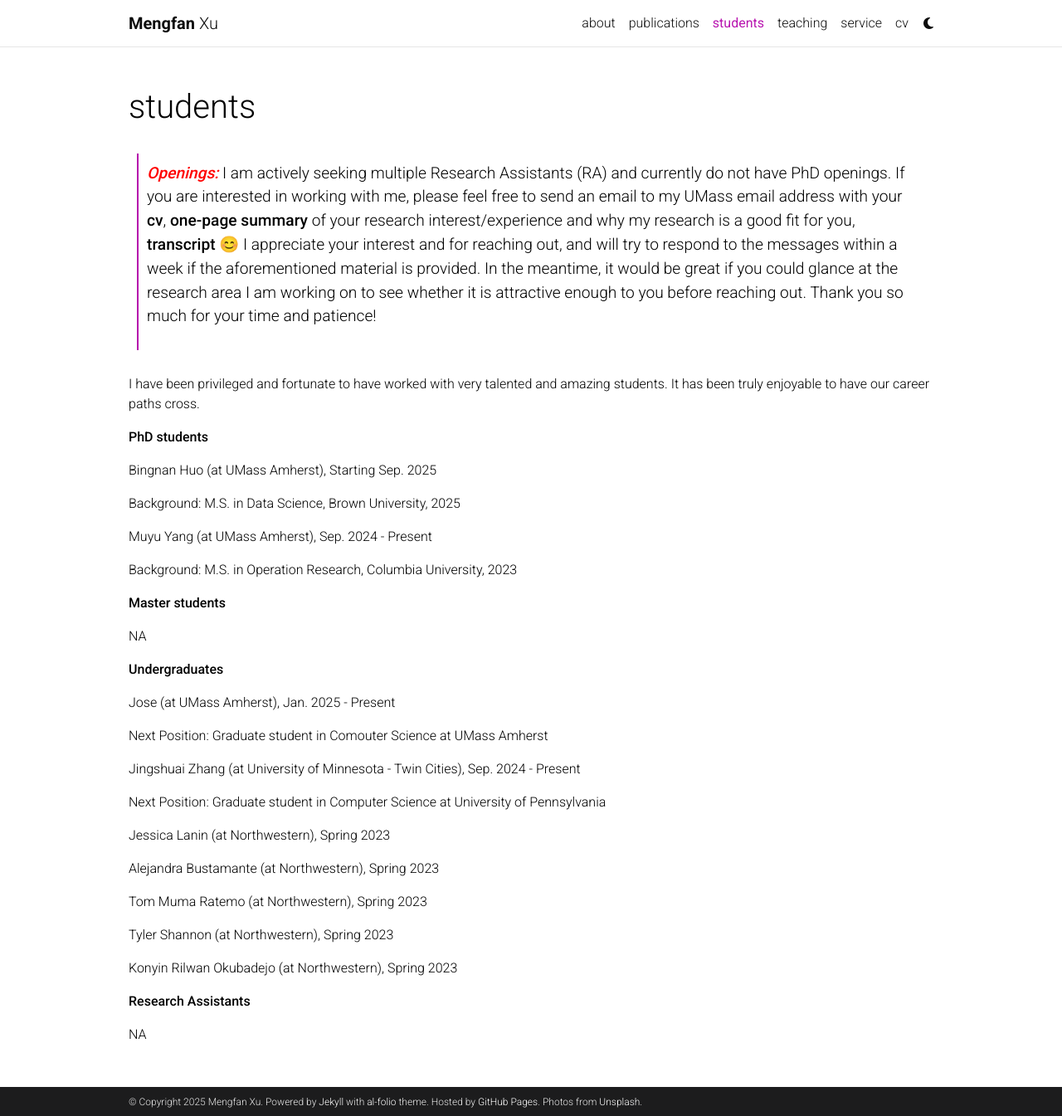
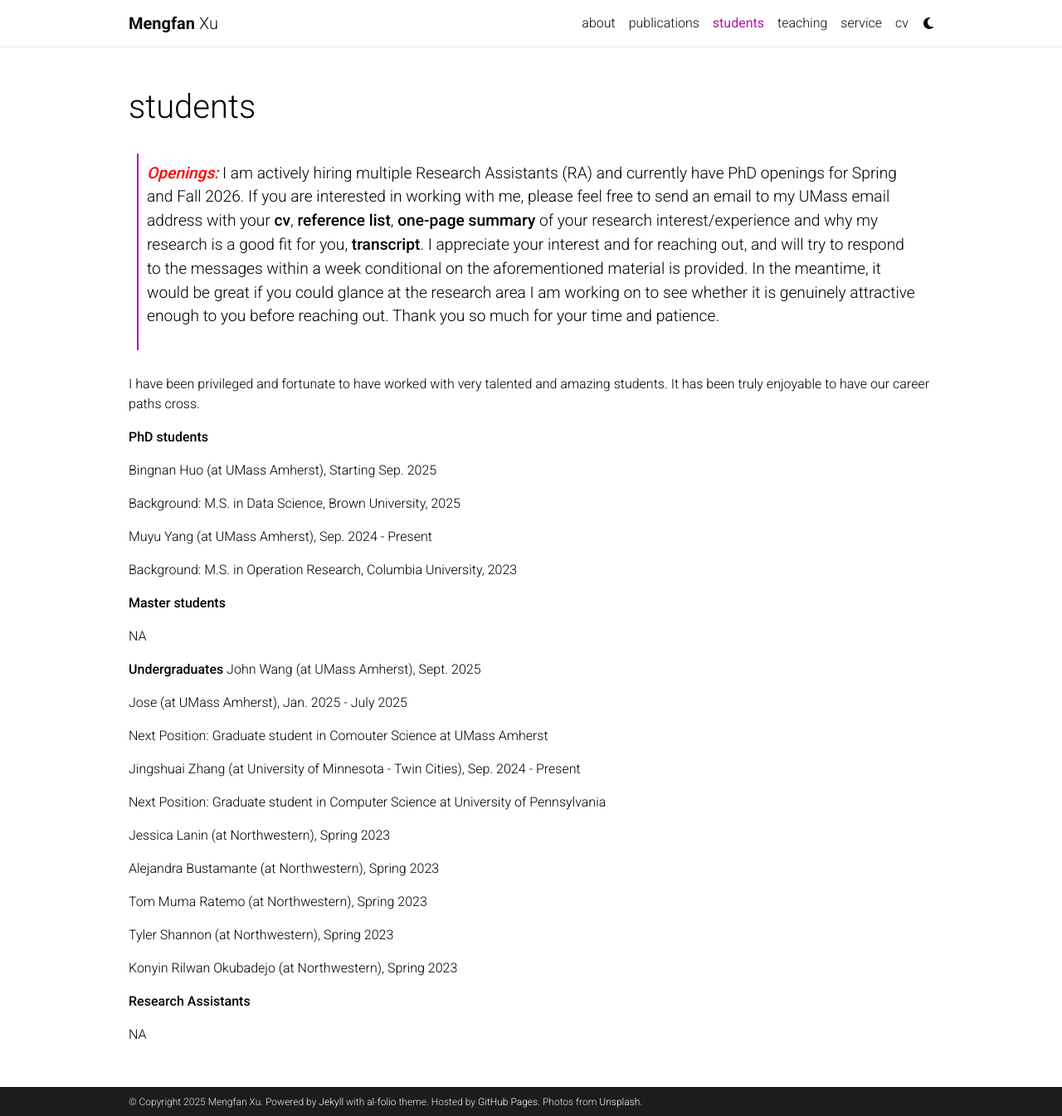
Before and after one commit to mengfanxu1997/mengfanxu1997.github.io, a Jekyll site: the page built from _pages/students.md, in a window 1280 px wide and 1345 px high. Shown: the whole window at 83% size. Built offline with Jekyll 4.4.1, drawn with Linux system fonts in a browser that asks for light colours; emoji names are drawn with the system emoji font; comment, search, counter and statistics services are not loaded; a style sheet for code colours, icons or effects is not loaded.

Commit message:
Update students.md

```diff
--- a/_pages/students.md
+++ b/_pages/students.md
@@ -9,7 +9,7 @@
 
 
 
-> **_<span style='color: red;'>Openings:</span>_** I am actively seeking multiple Research Assistants (RA) and currently do not have PhD openings. If you are interested in working with me, please feel free to send an email to my UMass email address with your **cv**, **one-page summary** of your research interest/experience and why my research is a good fit for you, **transcript** :blush: I appreciate your interest and for reaching out, and will try to respond to the messages within a week if the aforementioned material is provided. In the meantime, it would be great if you could glance at the research area I am working on to see whether it is attractive enough to you before reaching out. Thank you so much for your time and patience!
+> **_<span style='color: red;'>Openings:</span>_** I am actively hiring multiple Research Assistants (RA) and currently have PhD openings for Spring and Fall 2026. If you are interested in working with me, please feel free to send an email to my UMass email address with your **cv**, **reference list**, **one-page summary** of your research interest/experience and why my research is a good fit for you, **transcript**. I appreciate your interest and for reaching out, and will try to respond to the messages within a week conditional on the aforementioned material is provided. In the meantime, it would be great if you could glance at the research area I am working on to see whether it is genuinely attractive enough to you before reaching out. Thank you so much for your time and patience.
 
 I have been privileged and fortunate to have worked with very talented and amazing students. It has been truly enjoyable to have our career paths cross.
 
@@ -29,8 +29,9 @@
 NA
 
 **Undergraduates**
+John Wang (at UMass Amherst), Sept. 2025
 
-Jose (at UMass Amherst), Jan. 2025 - Present
+Jose (at UMass Amherst), Jan. 2025 - July 2025
 
 Next Position: Graduate student in Comouter Science at UMass Amherst
 
```
